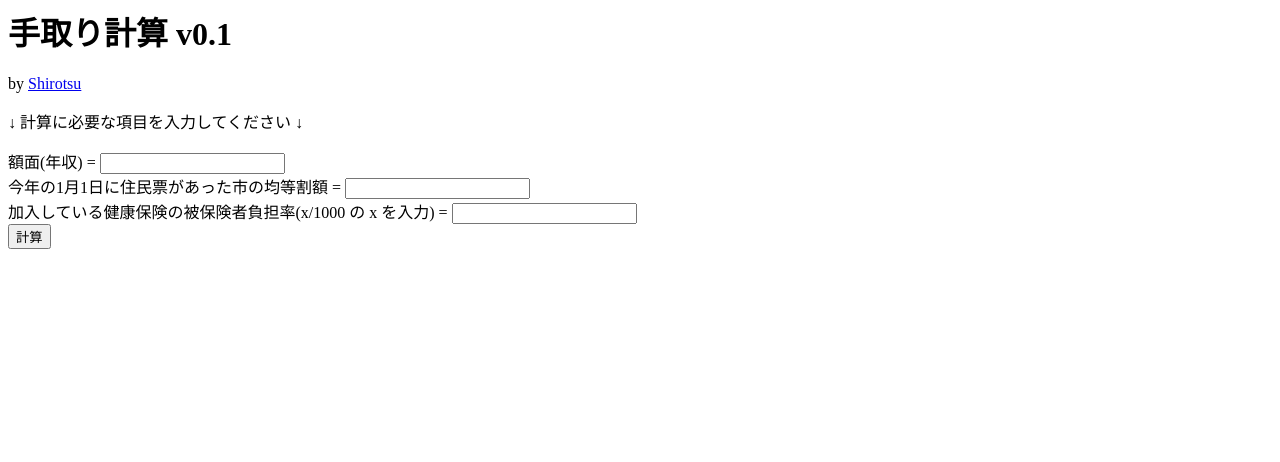
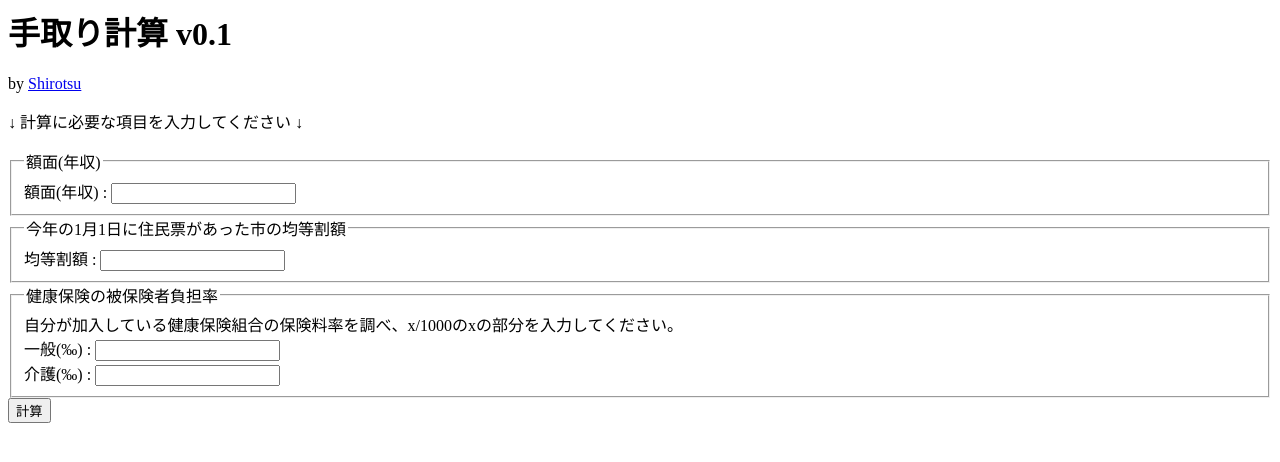
Before and after one commit to Nao-Shirotsu/zeikin_calculator, a Flask app: page / in a window 1280 px wide. Shown: the top 462 px of the page. Run offline with Flask 3, Linux system fonts and the light colour scheme.

Commit message:
フォームをfieldsetで囲んだ

```diff
--- a/app.py
+++ b/app.py
@@ -6,12 +6,9 @@ app = Flask(__name__)
 @app.route("/", methods=['GET', 'POST'])
 def index():
     if request.method == 'POST':
-        gakumen = request.form['gakumen']
-        gakumen_int = int(gakumen)
-        kenkou_rate = request.form['kenkou_rate']
-        kenkou_rate_int = float(kenkou_rate)
-        kintouwari = request.form['kintouwari']
-        kintouwari_int = int(kintouwari)
-        return render_template("index.html", gakumen=gakumen, kenkou_rate=kenkou_rate, kintouwari=kintouwari) + tedori_calc.generate_tedori_result_str(gakumen_int, kenkou_rate_int, kintouwari_int)
+        gakumen = int(request.form['gakumen'])
+        kenkou_rate = float(request.form['kenkou_rate_ippan']) + float(request.form['kenkou_rate_kaigo'])
+        kintouwari = int(request.form['kintouwari'])
+        return render_template("index.html", gakumen=gakumen, kenkou_rate=kenkou_rate, kintouwari=kintouwari) + tedori_calc.generate_tedori_result_str(gakumen, kenkou_rate, kintouwari)
     else: # GET
         return render_template("index.html")
--- a/templates/index.html
+++ b/templates/index.html
@@ -4,18 +4,34 @@ by <a href="https://twitter.com/4rotsugd">Shirotsu</a>
 <p>↓ 計算に必要な項目を入力してください ↓</p>
 <p></p>
 <form action="" method="post">
+  <fieldset>
+    <legend>額面(年収)</legend>
     <div class="tedori_param">
-    <label for="gakumen">額面(年収) = </label>
+      <label for="gakumen">額面(年収) : </label>
       <input type="text" name="gakumen" id="gakumen" required/>
     </div>
+  </fieldset>
+  <fieldset>
+    <legend>今年の1月1日に住民票があった市の均等割額</legend>
     <div class="tedori_param">
-    <label for="kintouwari">今年の1月1日に住民票があった市の均等割額 = </label>
+      <label for="kintouwari">均等割額 : </label>
       <input type="text" name="kintouwari" id="kintouwari" required/>
     </div>
+  </fieldset>
+  <fieldset>
+    <legend>健康保険の被保険者負担率</legend>
+    <div>
+      自分が加入している健康保険組合の保険料率を調べ、x/1000のxの部分を入力してください。
+    </div>
     <div class="tedori_param">
-    <label for="kenkou_rate">加入している健康保険の被保険者負担率(x/1000 の x を入力) = </label>
-    <input type="text" name="kenkou_rate" id="kenkou_rate" required/>
+      <label for="kenkou_rate">一般(‰) : </label>
+      <input type="text" name="kenkou_rate_ippan" id="kenkou_rate_ippan" required/>
     </div>
+    <div class="tedori_param"></div>
+      <label for="kenkou_rate">介護(‰) : </label>
+      <input type="text" name="kenkou_rate_kaigo" id="kenkou_rate_kaigo" required/>
+    </div>
+  </fieldset>
   <div class="tedori_param">
     <input type="submit" value="計算" />
   </div>
```
Lines whose indentation alone changed are shown as unchanged.
